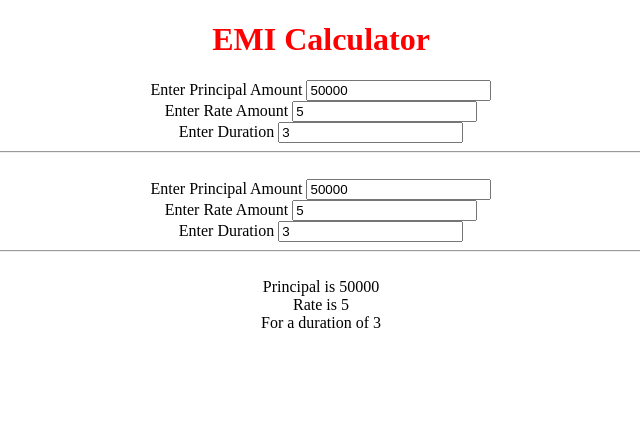
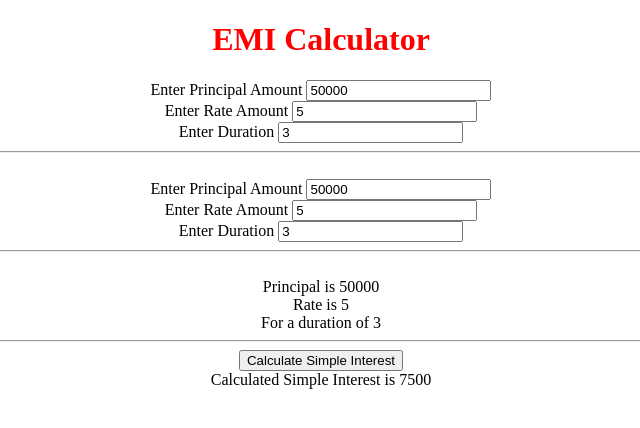
Before and after one commit to ameya1301999/Angular_Airline, an Angular app: page / in a window 1280 px wide. Shown: the top 428 px of the page, without its empty margins (319-959 px from the left). Built offline with nearby package versions, Linux system fonts and the light colour scheme.

Commit message:
calcuate simple interest

```diff
--- a/src/app/app.component.html
+++ b/src/app/app.component.html
@@ -18,7 +18,10 @@
 	<hr><br>
 	Principal is {{principal}}<br>
 	Rate is {{rate}}<br>
-	For a duration of {{years}}
+	For a duration of {{years}} <br>
+	<hr>
+	<button (click)="calculateSimpleInterest()"> Calculate Simple Interest</button> <br>
+	<label>Calculated Simple Interest is {{si}}</label>
 
 		<!-- <form action="FoundFlights.html">
 			<TABLE BORDER=2 CELLSPACING=10 CELLPADDING=10>
--- a/src/app/app.component.ts
+++ b/src/app/app.component.ts
@@ -10,4 +10,11 @@ export class AppComponent {
   principal: number = 50000;
   rate: number = 5;
   years: number = 3;
+  si: number = (this.principal * this.rate * this.years)/100;
+
+  calculateSimpleInterest(){
+    this.si = (this.principal * this.rate * this.years)/100;
+
+  }
+
 }
```
